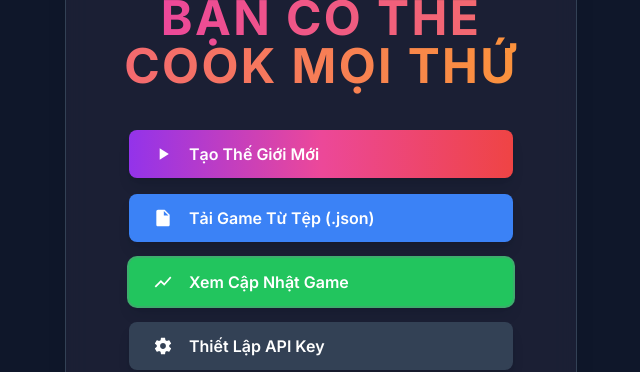
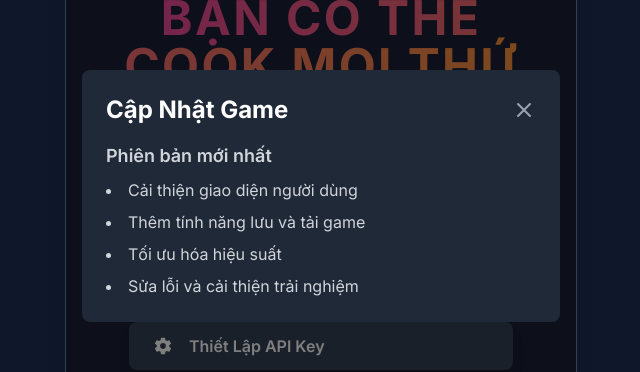
Before and after one commit to TheZackNova/RPGAILite, a React (Vite) app: page / in a window 1280 px wide. Both pictures are taken after a click on the button "Xem Cập Nhật Game". Shown: the part 204-576 px from the top of the page, without its empty margins (319-959 px from the left). Built offline with nearby package versions, Linux system fonts and the light colour scheme; no server answers.

Commit message:
Update MainMenu.tsx

```diff
--- a/src/components/menus/MainMenu.tsx
+++ b/src/components/menus/MainMenu.tsx
@@ -1,4 +1,4 @@
-import React, { useRef } from 'react';
+import React, { useRef, useState } from 'react';
 import MenuButton from '../../../components/MenuButton';
 import { PlayIcon, FileIcon, ChartIcon, SettingsIcon } from '../../../components/Icons';
 
@@ -16,6 +16,7 @@ export const MainMenu: React.FC<MainMenuProps> = ({
     isUsingDefaultKey
 }) => {
     const fileInputRef = useRef<HTMLInputElement>(null);
+    const [showChangelog, setShowChangelog] = useState(false);
 
     const handleFileSelect = (event: React.ChangeEvent<HTMLInputElement>) => {
         const file = event.target.files?.[0];
@@ -64,6 +65,7 @@ export const MainMenu: React.FC<MainMenuProps> = ({
                 <MenuButton
                     text="Xem Cập Nhật Game"
                     icon={<ChartIcon />}
+                    onClick={() => setShowChangelog(true)}
                     colorClass="bg-green-500"
                     hoverClass="hover:bg-green-600"
                     focusClass="focus:ring-green-400"
@@ -82,6 +84,36 @@ export const MainMenu: React.FC<MainMenuProps> = ({
                 <p>{isUsingDefaultKey ? 'Đang dùng Gemini AI mặc định.' : 'Đang dùng API Key của bạn.'}</p>
                 <p className="mt-1">UserID: 000000000</p>
             </footer>
+
+            {/* Changelog Modal */}
+            {showChangelog && (
+                <div className="fixed inset-0 bg-black bg-opacity-50 flex items-center justify-center z-50">
+                    <div className="bg-white dark:bg-gray-800 rounded-lg p-6 max-w-2xl w-full mx-4 max-h-[80vh] overflow-y-auto">
+                        <div className="flex justify-between items-center mb-4">
+                            <h2 className="text-2xl font-bold text-gray-900 dark:text-white">Cập Nhật Game</h2>
+                            <button
+                                onClick={() => setShowChangelog(false)}
+                                className="text-gray-500 hover:text-gray-700 dark:text-gray-400 dark:hover:text-gray-200"
+                            >
+                                <svg className="w-6 h-6" fill="none" stroke="currentColor" viewBox="0 0 24 24">
+                                    <path strokeLinecap="round" strokeLinejoin="round" strokeWidth={2} d="M6 18L18 6M6 6l12 12" />
+                                </svg>
+                            </button>
+                        </div>
+                        <div className="text-gray-700 dark:text-gray-300 space-y-4">
+                            <div>
+                                <h3 className="text-lg font-semibold mb-2">Phiên bản mới nhất</h3>
+                                <ul className="list-disc list-inside space-y-2">
+                                    <li>Cải thiện giao diện người dùng</li>
+                                    <li>Thêm tính năng lưu và tải game</li>
+                                    <li>Tối ưu hóa hiệu suất</li>
+                                    <li>Sửa lỗi và cải thiện trải nghiệm</li>
+                                </ul>
+                            </div>
+                        </div>
+                    </div>
+                </div>
+            )}
         </div>
     );
 };
```
